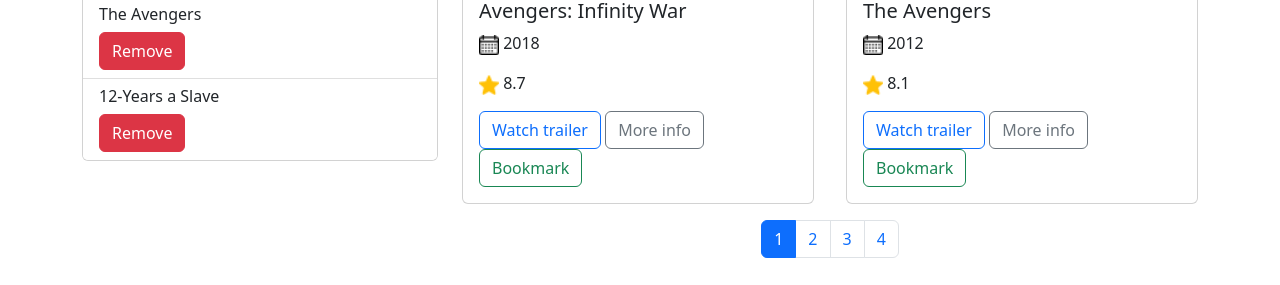
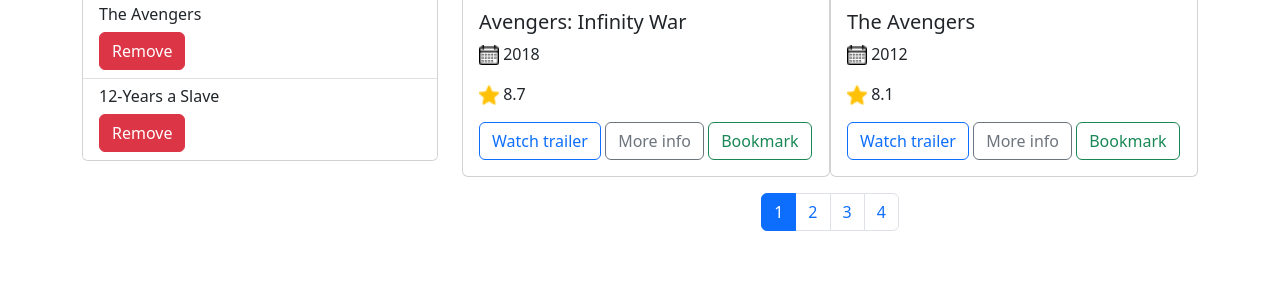
Before and after one commit to abutolib/3-oy-2-homework, a plain HTML site: page index.html in a window 1280 px wide. Shown: the part 515-800 px from the top of the page. Drawn offline with Linux system fonts and the light colour scheme.

Commit message:
Correct card width

```diff
--- a/index.html
+++ b/index.html
@@ -70,7 +70,7 @@
         <p class="fs-5">Search result : 39</p>
         <div class="alert alert-info" role="alert">Use the form on the left to search for a movie </div>
         <div class="d-flex justify-content-between">
-          <div class="card" style="width: 22rem;">
+          <div class="card" style="width: 25rem;">
             <div id="carouselExampleIndicators" class="carousel slide" data-bs-ride="true">
               <div class="carousel-indicators">
                 <button type="button" data-bs-target="#carouselExampleIndicators" data-bs-slide-to="0" class="active"
@@ -135,7 +135,7 @@
               </div>
             </div>
           </div>
-          <div class="card" style="width: 22rem;">
+          <div class="card" style="width: 25rem;">
             <div id="carouselExampleControls" class="carousel slide" data-bs-ride="carousel">
               <div class="carousel-inner">
                 <div class="carousel-item active">
```
